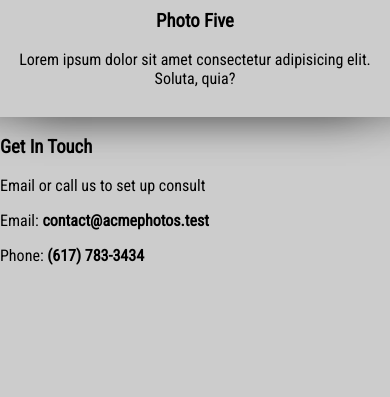
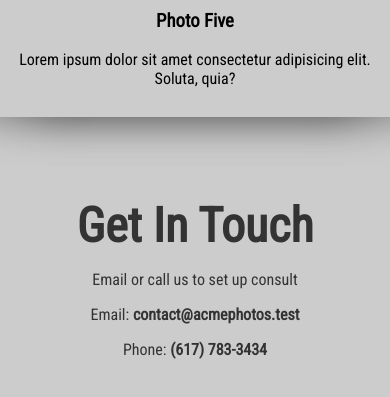
Before and after one commit to DariuszOkonski/acme-photography, a website: page index.html in a window 390 px wide. Shown: the part 2590-2987 px from the top of the page. Before the commit the page ends 2871 px from the top, so only its background shows below. Drawn offline with nearby package versions, Linux system fonts and the light colour scheme.

Commit message:
add styling for footer and all styling for mobile is ready

```diff
--- /dev/null
+++ b/scss/_footer.scss
@@ -0,0 +1,11 @@
+footer {
+  text-align: center;
+  padding: 2rem 1rem;
+  margin: auto;
+  color: #333;
+
+  h3 {
+    font-size: 3rem;
+    margin-bottom: 0;
+  }
+}
--- a/scss/style.scss
+++ b/scss/style.scss
@@ -3,3 +3,4 @@
 @import 'reset';
 @import 'main';
 @import 'header';
+@import 'footer';
```
Also changed, not shown: css/style.css, 1 other file.
